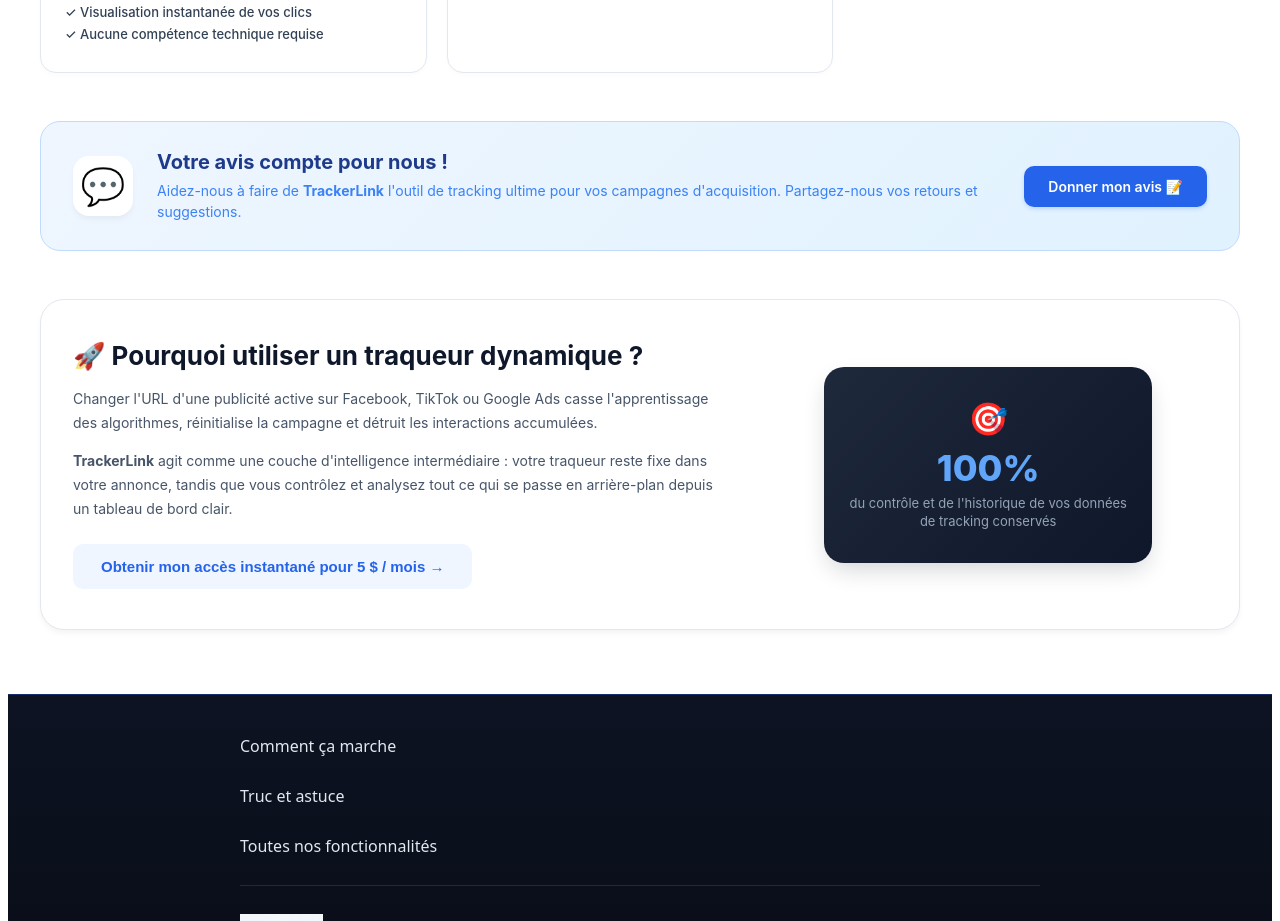
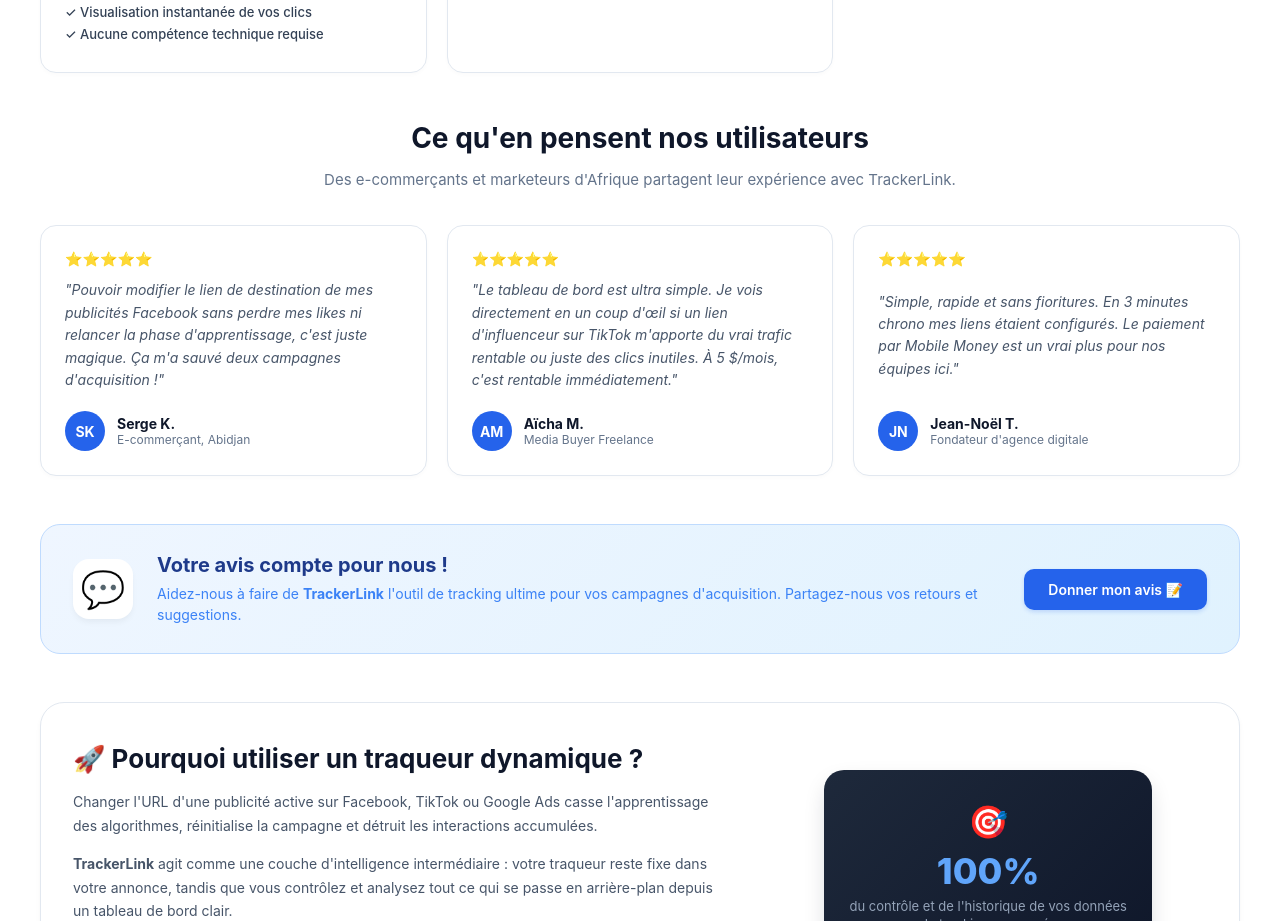
Before and after one commit to joelcinkenke2009-dotcom/FrontendTrackerLink, a Vue app: page / in a window 1280 px wide. Shown: the part 1180-2101 px from the top of the page. Built offline with nearby package versions, Linux system fonts and the light colour scheme; no server answers.

Commit message:
Update About.vue

```diff
--- a/src/components/About.vue
+++ b/src/components/About.vue
@@ -101,6 +101,61 @@
           <p class="feature-text">
             Accès complet pour <strong>5 $ / mois</strong>. Paiement sécurisé par <strong>Carte Bancaire</strong> ou <strong>Mobile Money</strong>.
           </p>
+        </div>
+      </div>
+    </section>
+
+    <!-- Section Témoignages -->
+    <section class="testimonials-section">
+      <div class="section-header">
+        <h2 class="section-title">Ce qu'en pensent nos utilisateurs</h2>
+        <p class="section-subtitle">Des e-commerçants et marketeurs d'Afrique partagent leur expérience avec TrackerLink.</p>
+      </div>
+
+      <div class="testimonials-grid">
+        <!-- Témoignage 1 -->
+        <div class="testimonial-card">
+          <div class="testimonial-stars">⭐⭐⭐⭐⭐</div>
+          <p class="testimonial-quote">
+            "Pouvoir modifier le lien de destination de mes publicités Facebook sans perdre mes likes ni relancer la phase d'apprentissage, c'est juste magique. Ça m'a sauvé deux campagnes d'acquisition !"
+          </p>
+          <div class="testimonial-user">
+            <div class="user-avatar">SK</div>
+            <div class="user-info">
+              <strong class="user-name">Serge K.</strong>
+              <span class="user-role">E-commerçant, Abidjan</span>
+            </div>
+          </div>
+        </div>
+
+        <!-- Témoignage 2 -->
+        <div class="testimonial-card">
+          <div class="testimonial-stars">⭐⭐⭐⭐⭐</div>
+          <p class="testimonial-quote">
+            "Le tableau de bord est ultra simple. Je vois directement en un coup d'œil si un lien d'influenceur sur TikTok m'apporte du vrai trafic rentable ou juste des clics inutiles. À 5 $/mois, c'est rentable immédiatement."
+          </p>
+          <div class="testimonial-user">
+            <div class="user-avatar">AM</div>
+            <div class="user-info">
+              <strong class="user-name">Aïcha M.</strong>
+              <span class="user-role">Media Buyer Freelance</span>
+            </div>
+          </div>
+        </div>
+
+        <!-- Témoignage 3 -->
+        <div class="testimonial-card">
+          <div class="testimonial-stars">⭐⭐⭐⭐⭐</div>
+          <p class="testimonial-quote">
+            "Simple, rapide et sans fioritures. En 3 minutes chrono mes liens étaient configurés. Le paiement par Mobile Money est un vrai plus pour nos équipes ici."
+          </p>
+          <div class="testimonial-user">
+            <div class="user-avatar">JN</div>
+            <div class="user-info">
+              <strong class="user-name">Jean-Noël T.</strong>
+              <span class="user-role">Fondateur d'agence digitale</span>
+            </div>
+          </div>
         </div>
       </div>
     </section>
@@ -345,6 +400,76 @@
   margin-bottom: 6px;
 }
 
+/* Section Témoignages */
+.testimonials-section {
+  margin-bottom: 48px;
+}
+
+.testimonials-grid {
+  display: grid;
+  grid-template-columns: repeat(auto-fit, minmax(300px, 1fr));
+  gap: 20px;
+}
+
+.testimonial-card {
+  background: #ffffff;
+  border: 1px solid #e2e8f0;
+  border-radius: 16px;
+  padding: 24px;
+  display: flex;
+  flex-direction: column;
+  justify-content: space-between;
+  box-shadow: 0 2px 4px rgba(0,0,0,0.02);
+}
+
+.testimonial-stars {
+  font-size: 14px;
+  margin-bottom: 12px;
+}
+
+.testimonial-quote {
+  font-size: 14px;
+  color: #475569;
+  line-height: 1.6;
+  font-style: italic;
+  margin: 0 0 20px 0;
+}
+
+.testimonial-user {
+  display: flex;
+  align-items: center;
+  gap: 12px;
+}
+
+.user-avatar {
+  width: 40px;
+  height: 40px;
+  border-radius: 50%;
+  background-color: #2563eb;
+  color: #ffffff;
+  font-weight: 700;
+  font-size: 14px;
+  display: flex;
+  align-items: center;
+  justify-content: center;
+  flex-shrink: 0;
+}
+
+.user-info {
+  display: flex;
+  flex-direction: column;
+}
+
+.user-name {
+  font-size: 14px;
+  color: #0f172a;
+}
+
+.user-role {
+  font-size: 12px;
+  color: #64748b;
+}
+
 /* Section Feedback Google Form */
 .feedback-card {
   background: linear-gradient(135deg, #eff6ff 0%, #e0f2fe 100%);
```
